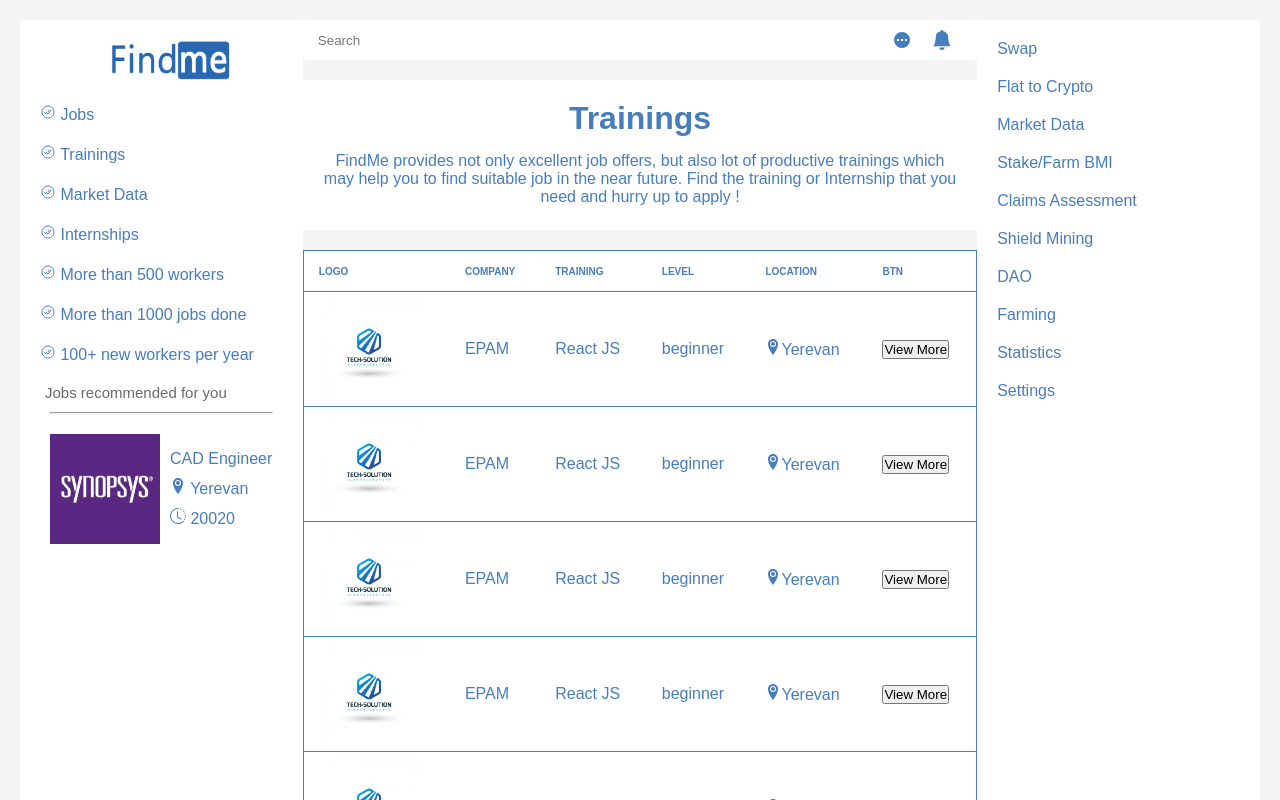
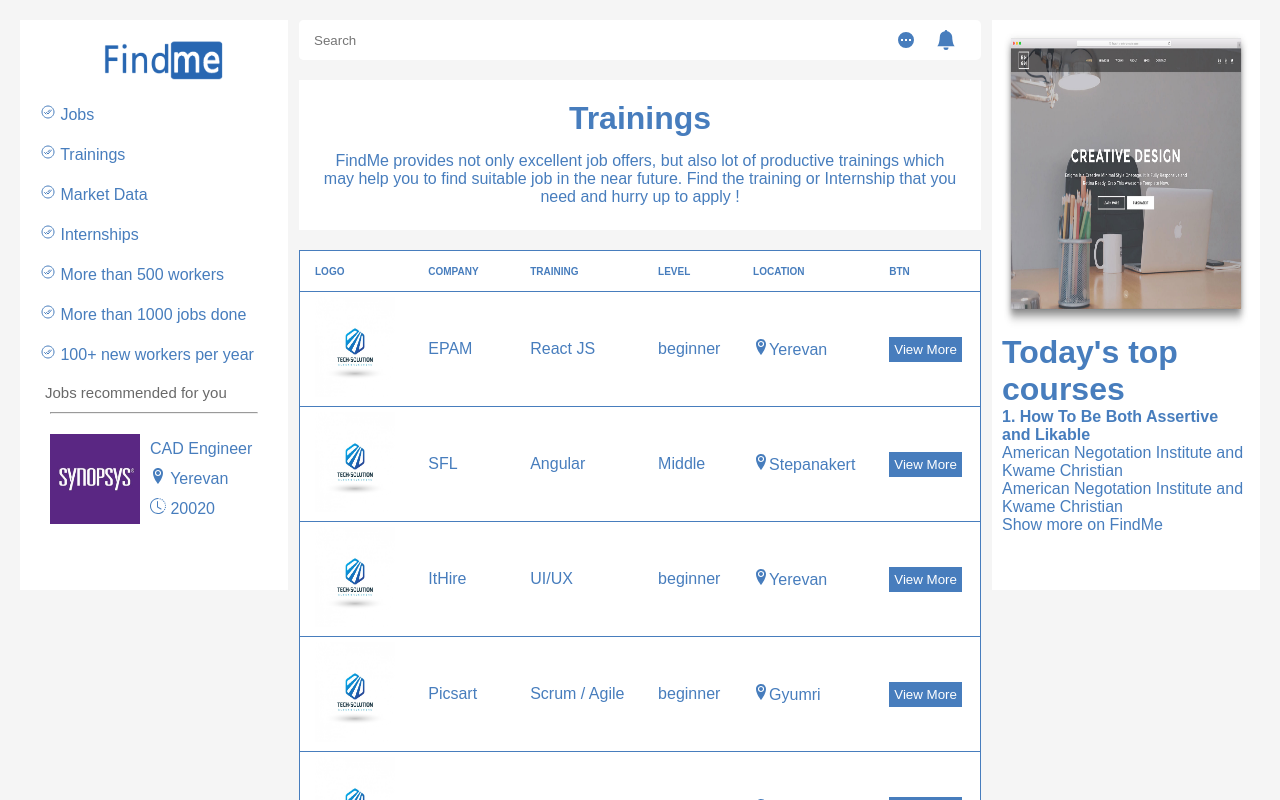
Before and after one commit to GayaneNik238/trainings-react, a React (Create React App) app: page / in a window 1280 px wide. Shown: the top 800 px of the page. Built offline with nearby package versions, Linux system fonts and the light colour scheme.

Commit message:
right-bar

```diff
--- a/src/AdJob.css
+++ b/src/AdJob.css
@@ -1,6 +1,5 @@
 .adJobWrapper {
     margin: 10px;
-
 }
 
 .adJob {
--- a/src/App.css
+++ b/src/App.css
@@ -11,10 +11,11 @@
   }
 
   .App {
-    width: 290px;
+    width: 20%;
     background-color: white;
     color: #477DBD;
     padding: 10px;
+    height: 550px;
   }
 
   .logo {
@@ -33,8 +34,8 @@
   } */
 
   .container {
-    /* background-color: tomato; */
-    width: 60%;
+    width: 55%;
+    margin: 0 10px;
   }
 
   .heading {
@@ -58,6 +59,13 @@
   .menuItem:hover {
     background-color:  #171931;
     cursor: pointer;
+  }
+
+  .viewMore {
+    padding: 5px;
+    background-color: #477DBD;
+    color: white;
+    border: none;
   }
 /*
   .crypto {
--- a/src/App2.js
+++ b/src/App2.js
@@ -1,34 +1,45 @@
 import './App.css';
 import React from "react";
 import Header from './Header';
-import { BsArrowLeftRight } from "react-icons/bs";
+// import { BsArrowLeftRight } from "react-icons/bs";
+import rightBar from './images/rightBar.png';
+
 
 function App() {
 
-  let sideMenu = [
-    {menuItem: 'Swap'},
-    {menuItem: 'Flat to Crypto'},
-    {menuItem: 'Market Data'},
-    {menuItem: 'Stake/Farm BMI'},
-    {menuItem: 'Claims Assessment'},
-    {menuItem: 'Shield Mining'},
-    {menuItem: 'DAO'},
-    {menuItem: 'Farming'},
-    {menuItem: 'Statistics'},
-    {menuItem: 'Settings'}
-  ]
+  // let sideMenu = [
+  //   {menuItem: 'Swap'},
+  //   {menuItem: 'Flat to Crypto'},
+  //   {menuItem: 'Market Data'},
+  //   {menuItem: 'Stake/Farm BMI'},
+  //   {menuItem: 'Claims Assessment'},
+  //   {menuItem: 'Shield Mining'},
+  //   {menuItem: 'DAO'},
+  //   {menuItem: 'Farming'},
+  //   {menuItem: 'Statistics'},
+  //   {menuItem: 'Settings'}
+  // ]
 
   return (
     <div className="App">
+    <img src={rightBar} height="300px" width="100%"/>
+    <div>
+      <h1>Today's top courses</h1>
+      <h4>1. How To Be Both Assertive and Likable</h4>
+      <p>American Negotation Institute and Kwame Christian</p>
+      <p>American Negotation Institute and Kwame Christian</p>
+      <p>Show more on FindMe</p>
+
+    </div>
     {/* <Header /> */}
-    {
+    {/* {
       sideMenu.map((sideMenuItem) => {
         return <div>
           <p className="menuItem">  {sideMenuItem.menuItem}</p>
         </div>;
       })
     }
-
+          */}
     </div>
   )
 }
--- a/src/adJob.js
+++ b/src/adJob.js
@@ -11,7 +11,7 @@
             <hr style={{margin:"10px"}}></hr>
 
             <div className="adJob">
-                <img src={adLogo} height="110xp" width="110px"/>
+                <img src={adLogo} height="90xp" width="90px"/>
                 <div className="adJobDesc">
                     <span>CAD Engineer</span>
                     <span><ImLocation2 /> Yerevan</span>
--- a/src/container.js
+++ b/src/container.js
@@ -14,6 +14,7 @@
             {/* <Cryptotracker /> */}
             {/* <TableHead /> */}
             <Heading />
+
             <Table />
 
 
--- a/src/header.css
+++ b/src/header.css
@@ -52,5 +52,4 @@
 .logo img {
     height: 40px;
     width: 120px;
-
 }
--- a/src/header.js
+++ b/src/header.js
@@ -12,7 +12,6 @@
     return(
         <div  className="logo">
               <a href="#"><img src={logo}/></a>
-
         </div>
 
         // <div className="header">
--- a/src/table.js
+++ b/src/table.js
@@ -3,8 +3,8 @@
 import img1 from './images/1.jpg';
 import { ImLocation2 } from "react-icons/im";
 
-let img = <img src={img1} height="100px"/>
-let btn = <button>View More</button>
+let img = <img src={img1} height="100px" width="80px"/>
+let btn = <button className="viewMore">View More</button>
 
 class Table extends Component{
 
@@ -13,13 +13,13 @@
         this.state = {
             table: [
                { logo: img, company: "EPAM", training: 'React JS', level: 'beginner', location: 'Yerevan', btn: btn},
-               { logo: img, company: "EPAM", training: 'React JS', level: 'beginner', location: 'Yerevan', btn: btn},
-               { logo: img, company: "EPAM", training: 'React JS', level: 'beginner', location: 'Yerevan', btn: btn},
-               { logo: img, company: "EPAM", training: 'React JS', level: 'beginner', location: 'Yerevan', btn: btn},
-               { logo: img, company: "EPAM", training: 'React JS', level: 'beginner', location: 'Yerevan', btn: btn},
-               { logo: img, company: "EPAM", training: 'React JS', level: 'beginner', location: 'Yerevan', btn: btn},
-               { logo: img, company: "EPAM", training: 'React JS', level: 'beginner', location: 'Yerevan', btn: btn},
-               { logo: img, company: "EPAM", training: 'React JS', level: 'beginner', location: 'Yerevan', btn: btn}
+               { logo: img, company: "SFL", training: 'Angular', level: 'Middle', location: 'Stepanakert', btn: btn},
+               { logo: img, company: "ItHire", training: 'UI/UX', level: 'beginner', location: 'Yerevan', btn: btn},
+               { logo: img, company: "Picsart", training: 'Scrum / Agile', level: 'beginner', location: 'Gyumri', btn: btn},
+               { logo: img, company: "Microsoft", training: 'IT English', level: 'beginner', location: 'Vanazor', btn: btn},
+               { logo: img, company: "Volo", training: 'Web Design', level: 'beginner', location: 'Yerevan', btn: btn},
+               { logo: img, company: "Workfront", training: 'Java', level: 'Middle', location: 'Kapan', btn: btn},
+               { logo: img, company: "Innorise", training: 'C++', level: 'Middle', location: 'Yerevan', btn: btn}
 
             ]
         }
@@ -37,11 +37,6 @@
                  <td>{level}</td>
                  <td><ImLocation2 />{location}</td>
                  <td>{btn}</td>
-                 {/* <td>{price}</td>
-                 <td>{priceBTC}</td>
-                 <td>{marketCap}</td>
-                 <td>{volume }</td>
-                 <td>{icon}</td> */}
               </tr>
            )
         })
```
Also changed, not shown: images/rightBar.png (added), src/images/rightBar.png (added).
